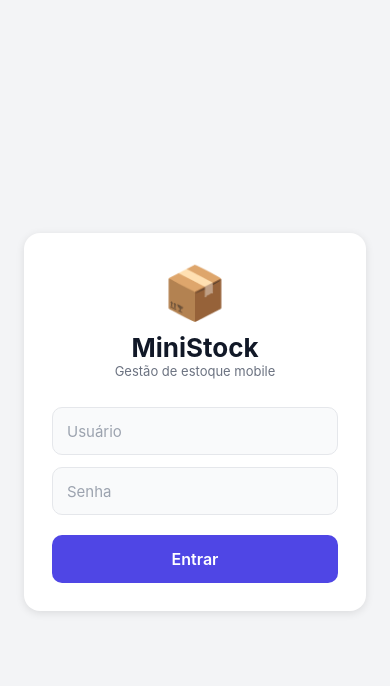
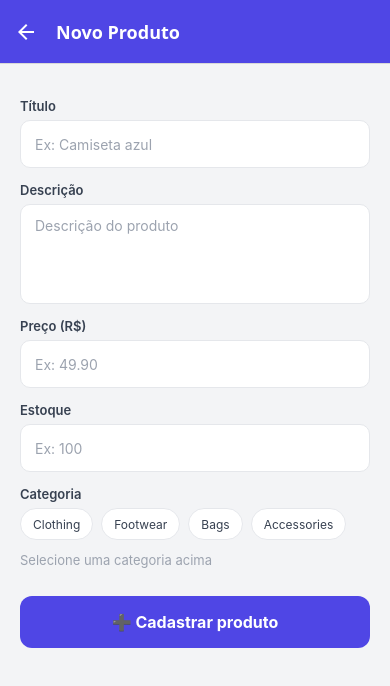
Before and after one commit to anabmaia76/Trabalho_Ministock, a React Native app: screen /ProductForm in a window 390 px wide. Shown: the top 686 px of the page. Built offline with nearby package versions, Linux system fonts and the light colour scheme.

Commit message:
Adição de tela de cadastro de produto

```diff
--- a/App.tsx
+++ b/App.tsx
@@ -1,14 +1,16 @@
-import React, { useState } from 'react';
+import React from 'react';
 import { NavigationContainer } from '@react-navigation/native';
 import { createNativeStackNavigator } from '@react-navigation/native-stack';
 import { LoginScreen } from './src/screens/LoginScreen';
 import { ProductListScreen } from './src/screens/ProductListScreen';
 import { ProductDetailScreen } from './src/screens/ProductDetailScreen';
+import { ProductFormScreen } from './src/screens/ProductFormScreen';
 
 export type RootStackParamList = {
   Login: undefined;
   ProductList: undefined;
   ProductDetail: undefined;
+  ProductForm: undefined;
 };
 
 const Stack = createNativeStackNavigator<RootStackParamList>();
@@ -39,6 +41,11 @@ export default function App() {
           component={ProductDetailScreen}
           options={{ title: 'Detalhes do Produto' }}
         />
+        <Stack.Screen
+          name="ProductForm"
+          component={ProductFormScreen}
+          options={{ title: 'Novo Produto' }}
+        />
       </Stack.Navigator>
     </NavigationContainer>
   );
--- a/src/screens/ProductDetailScreen.tsx
+++ b/src/screens/ProductDetailScreen.tsx
@@ -1,4 +1,7 @@
 import React, { useState } from 'react';
+import { useNavigation } from '@react-navigation/native';
+import { NativeStackNavigationProp } from '@react-navigation/native-stack';
+import { RootStackParamList } from '../../App';
 import {
   View,
   Text,
@@ -24,6 +27,7 @@ const MOCK_PRODUCT = {
 };
 
 export function ProductDetailScreen() {
+  const navigation = useNavigation<NativeStackNavigationProp<RootStackParamList, 'ProductDetail'>>();
   const [isDeleting, setIsDeleting] = useState(false);
 
   function handleDelete() {
@@ -80,7 +84,7 @@ export function ProductDetailScreen() {
 
         {/* Botões de ação */}
         <View style={styles.actions}>
-          <TouchableOpacity style={styles.editBtn}>
+        <TouchableOpacity style={styles.editBtn} onPress={() => navigation.navigate('ProductForm')}>
             <Text style={styles.editBtnText}>✏️ Editar</Text>
           </TouchableOpacity>
           <TouchableOpacity
--- /dev/null
+++ b/src/screens/ProductFormScreen.tsx
@@ -0,0 +1,210 @@
+import React, { useState } from 'react';
+import {
+  View,
+  Text,
+  TextInput,
+  TouchableOpacity,
+  ScrollView,
+  StyleSheet,
+  Alert,
+  ActivityIndicator,
+  KeyboardAvoidingView,
+  Platform,
+} from 'react-native';
+
+const MOCK_CATEGORIES = ['clothing', 'footwear', 'bags', 'accessories'];
+
+export function ProductFormScreen() {
+  const [title, setTitle] = useState('');
+  const [description, setDescription] = useState('');
+  const [price, setPrice] = useState('');
+  const [stock, setStock] = useState('');
+  const [category, setCategory] = useState('');
+  const [isLoading, setIsLoading] = useState(false);
+
+  function handleSubmit() {
+    console.log('title:', title);
+    console.log('description:', description);
+    console.log('price:', price);
+    console.log('stock:', stock);
+    console.log('category:', category);
+
+    if (!title.trim()) {
+      Alert.alert('Atenção', 'Informe o título.');
+      return;
+    }
+    if (!description.trim()) {
+      Alert.alert('Atenção', 'Informe a descrição.');
+      return;
+    }
+    if (!price.trim() || isNaN(Number(price))) {
+      Alert.alert('Atenção', 'Informe um preço válido.');
+      return;
+    }
+    if (!stock.trim() || isNaN(Number(stock))) {
+      Alert.alert('Atenção', 'Informe um estoque válido.');
+      return;
+    }
+    if (!category.trim()) {
+      Alert.alert('Atenção', 'Informe a categoria.');
+      return;
+    }
+
+    setIsLoading(true);
+    setTimeout(() => {
+      setIsLoading(false);
+      Alert.alert('Sucesso', 'Produto cadastrado!');
+    }, 1500);
+  }
+
+  return (
+    <KeyboardAvoidingView
+      style={{ flex: 1 }}
+      behavior={Platform.OS === 'ios' ? 'padding' : 'height'}
+    >
+      <ScrollView
+        style={styles.container}
+        contentContainerStyle={{ padding: 20, paddingBottom: 60 }}
+      >
+        <Text style={styles.label}>Título</Text>
+        <TextInput
+          style={styles.input}
+          placeholder="Ex: Camiseta azul"
+          placeholderTextColor="#9CA3AF"
+          value={title}
+          onChangeText={setTitle}
+        />
+
+        <Text style={styles.label}>Descrição</Text>
+        <TextInput
+          style={[styles.input, styles.inputMultiline]}
+          placeholder="Descrição do produto"
+          placeholderTextColor="#9CA3AF"
+          multiline
+          numberOfLines={4}
+          value={description}
+          onChangeText={setDescription}
+        />
+
+        <Text style={styles.label}>Preço (R$)</Text>
+        <TextInput
+        style={styles.input}
+        placeholder="Ex: 49.90"
+        placeholderTextColor="#9CA3AF"
+        keyboardType="numeric"
+        value={price}
+        onChangeText={(text) => setPrice(text.replace(',', '.'))}
+        />
+
+        <Text style={styles.label}>Estoque</Text>
+        <TextInput
+          style={styles.input}
+          placeholder="Ex: 100"
+          placeholderTextColor="#9CA3AF"
+          keyboardType="number-pad"
+          value={stock}
+          onChangeText={setStock}
+        />
+
+        <Text style={styles.label}>Categoria</Text>
+        <ScrollView
+          horizontal
+          showsHorizontalScrollIndicator={false}
+          style={styles.categoryRow}
+          contentContainerStyle={{ gap: 8 }}
+        >
+          {MOCK_CATEGORIES.map((cat) => (
+            <TouchableOpacity
+              key={cat}
+              style={[styles.chip, category === cat && styles.chipActive]}
+              onPress={() => setCategory(cat)}
+            >
+              <Text style={[styles.chipText, category === cat && styles.chipTextActive]}>
+                {cat}
+              </Text>
+            </TouchableOpacity>
+          ))}
+        </ScrollView>
+
+        {category ? (
+          <Text style={styles.categorySelected}>Selecionada: {category}</Text>
+        ) : (
+          <Text style={styles.categoryPlaceholder}>Selecione uma categoria acima</Text>
+        )}
+
+        <TouchableOpacity
+          style={[styles.submitBtn, isLoading && styles.btnDisabled]}
+          onPress={handleSubmit}
+          disabled={isLoading}
+        >
+          {isLoading ? (
+            <ActivityIndicator color="#FFFFFF" />
+          ) : (
+            <Text style={styles.submitBtnText}>➕ Cadastrar produto</Text>
+          )}
+        </TouchableOpacity>
+      </ScrollView>
+    </KeyboardAvoidingView>
+  );
+}
+
+const styles = StyleSheet.create({
+  container: { flex: 1, backgroundColor: '#F3F4F6' },
+  label: {
+    fontSize: 13,
+    fontWeight: '600',
+    color: '#374151',
+    marginBottom: 6,
+    marginTop: 14,
+  },
+  input: {
+    backgroundColor: '#FFFFFF',
+    borderRadius: 10,
+    borderWidth: 1,
+    borderColor: '#E5E7EB',
+    paddingHorizontal: 14,
+    height: 48,
+    fontSize: 14,
+    color: '#111827',
+  },
+  inputMultiline: {
+    height: 100,
+    paddingTop: 12,
+    textAlignVertical: 'top',
+  },
+  categoryRow: { maxHeight: 40, marginBottom: 4 },
+  chip: {
+    paddingHorizontal: 12,
+    paddingVertical: 6,
+    borderRadius: 20,
+    backgroundColor: '#FFFFFF',
+    borderWidth: 1,
+    borderColor: '#E5E7EB',
+    height: 32,
+    justifyContent: 'center',
+  },
+  chipActive: { backgroundColor: '#4F46E5', borderColor: '#4F46E5' },
+  chipText: { fontSize: 12, color: '#374151', textTransform: 'capitalize' },
+  chipTextActive: { color: '#FFFFFF', fontWeight: '600' },
+  categorySelected: {
+    fontSize: 13,
+    color: '#4F46E5',
+    fontWeight: '600',
+    marginTop: 8,
+  },
+  categoryPlaceholder: {
+    fontSize: 13,
+    color: '#9CA3AF',
+    marginTop: 8,
+  },
+  submitBtn: {
+    marginTop: 28,
+    height: 52,
+    backgroundColor: '#4F46E5',
+    borderRadius: 12,
+    justifyContent: 'center',
+    alignItems: 'center',
+  },
+  btnDisabled: { opacity: 0.6 },
+  submitBtnText: { color: '#FFFFFF', fontSize: 16, fontWeight: '700' },
+});
--- a/src/screens/ProductListScreen.tsx
+++ b/src/screens/ProductListScreen.tsx
@@ -115,7 +115,7 @@ export function ProductListScreen() {
       />
 
       {/* Botão flutuante — novo produto */}
-      <TouchableOpacity style={styles.fab}>
+      <TouchableOpacity style={styles.fab} onPress={() => navigation.navigate('ProductForm')}>
         <Text style={styles.fabText}>＋</Text>
       </TouchableOpacity>
     </View>
```
